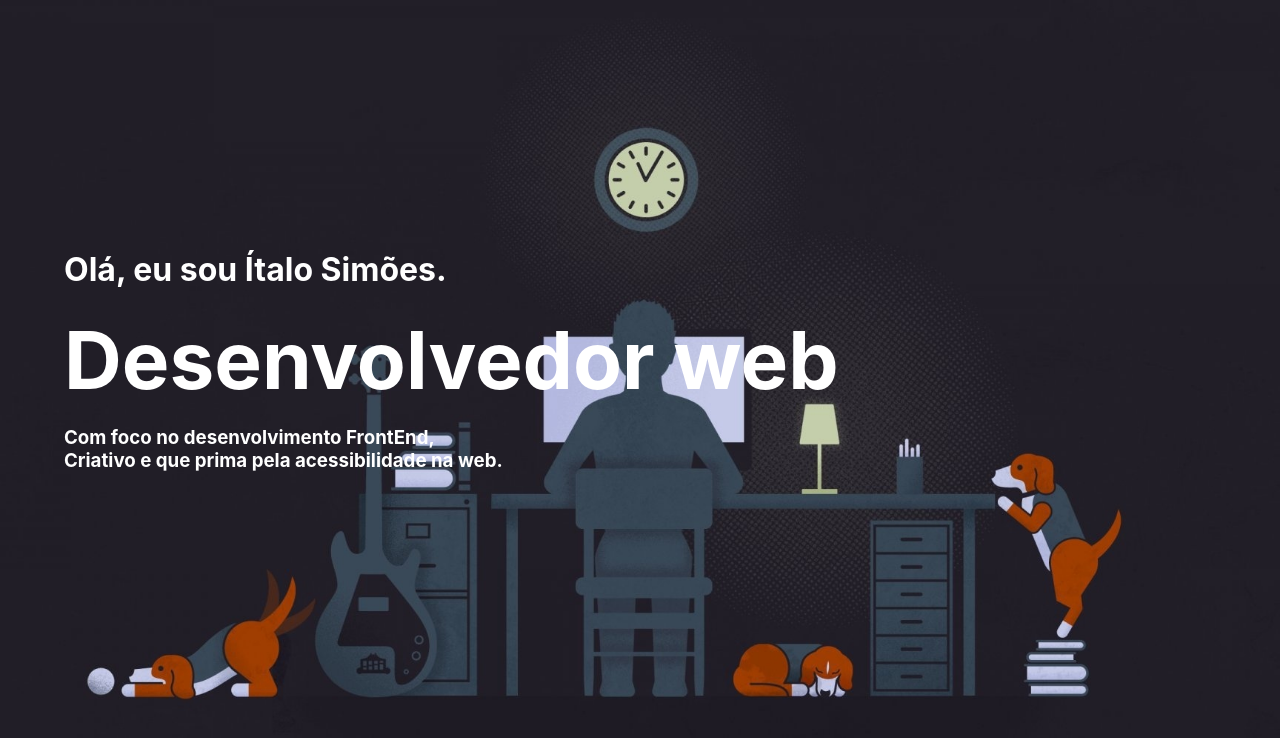
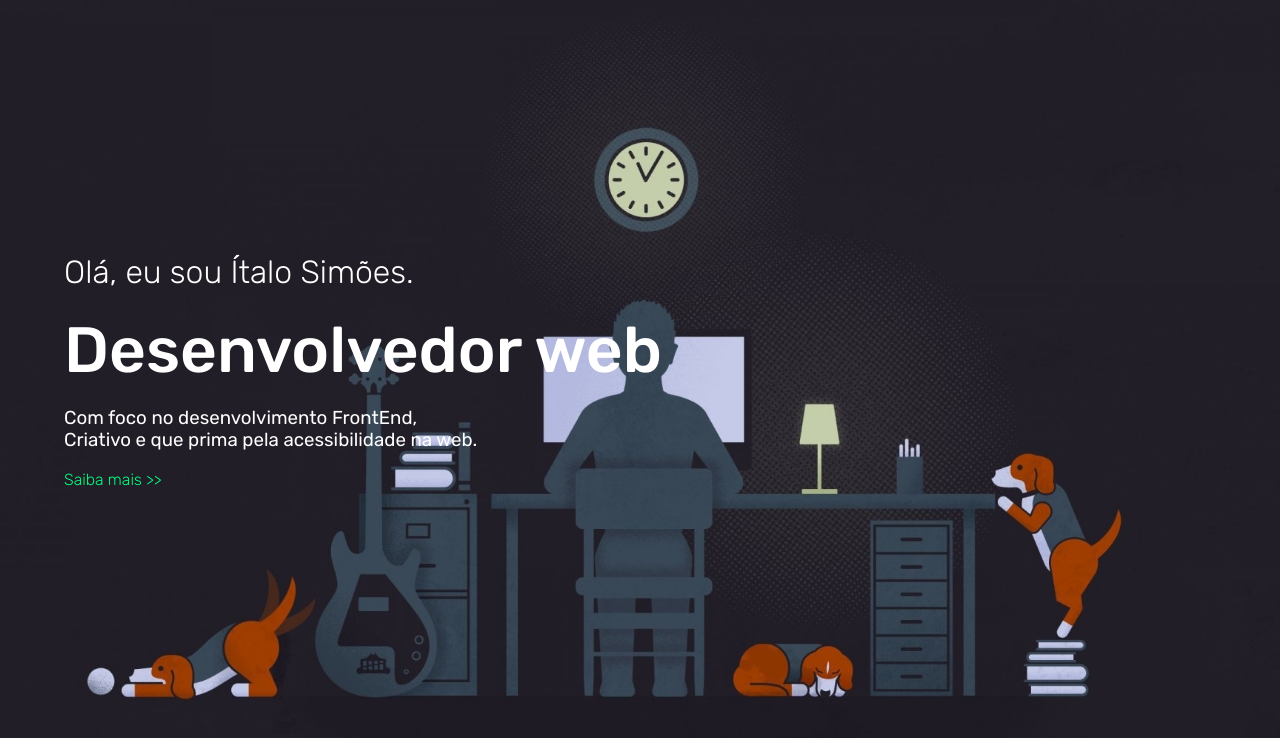
Before and after one commit to itsimoes/portfolio-site, a React (Create React App) app: page / in a window 1280 px wide. Shown: the top 738 px of the page. Built offline with nearby package versions, Linux system fonts and the light colour scheme.

Commit message:
Criacao de Pages e estilizacao do Home component

```diff
--- a/public/index.html
+++ b/public/index.html
@@ -1,14 +1,15 @@
 <!DOCTYPE html>
 <html lang="en">
+
 <head>
+  <link rel="preconnect" href="https://fonts.googleapis.com">
+  <link rel="preconnect" href="https://fonts.gstatic.com" crossorigin>
+  <link href="https://fonts.googleapis.com/css2?family=Rubik:wght@300;400;500;700&display=swap" rel="stylesheet">
   <meta charset="utf-8" />
   <link rel="icon" href="%PUBLIC_URL%/favicon.ico" />
   <meta name="viewport" content="width=device-width, initial-scale=1" />
   <meta name="theme-color" content="#000000" />
-    <meta
-      name="description"
-      content="Web site created using create-react-app"
-    />
+  <meta name="description" content="Web site created using create-react-app" />
   <link rel="apple-touch-icon" href="%PUBLIC_URL%/logo192.png" />
   <!--
       manifest.json provides metadata used when your web app is installed on a
@@ -26,6 +27,7 @@
     -->
   <title>Ítalo Simões - Desenvolvedor FrontEnd</title>
 </head>
+
 <body>
   <noscript>You need to enable JavaScript to run this app.</noscript>
   <div id="root"></div>
@@ -40,4 +42,5 @@
       To create a production bundle, use `npm run build` or `yarn build`.
     -->
 </body>
+
 </html>
--- a/src/App.css
+++ b/src/App.css
@@ -1,3 +1,4 @@
+
 .App {
   text-align: center;
 }
--- a/src/App.js
+++ b/src/App.js
@@ -1,11 +1,21 @@
 import './App.css';
 import Home from './components/Home/Home';
+import React from 'react';
+import { BrowserRouter as Router } from "react-router-dom";
+import { Routes, Route } from "react-router-dom";
 
 
 function App() {
   return (
-    <Home/>
-  );
+    <Router>
+      <Routes>
+        <Route path="/" element={<Home />} />
+        {/* <Route path="/pokemon-list" element={<Pokelist />} /> */}
+
+      </Routes>
+
+    </Router>
+  )
 }
 
 export default App;
--- a/src/components/Home/Home.jsx
+++ b/src/components/Home/Home.jsx
@@ -7,10 +7,10 @@ import './style.css'
 const Home = () => {
   return (
     <Container className='home-wrapper'>
-        <h1>Olá, eu sou Ítalo Simões.</h1>
+        <h1 className='presentation'>Olá, eu sou Ítalo Simões.</h1>
         <h2 className='title'>Desenvolvedor web</h2>
-        <h3>Com foco no desenvolvimento FrontEnd, <br/> Criativo e que prima pela acessibilidade na web.</h3>
-        {/* <Link to="/">Saiba mais...</Link> */}
+        <h3 className='resume'>Com foco no desenvolvimento FrontEnd, <br/> Criativo e que prima pela acessibilidade na web.</h3>
+        <Link to="/" className='links'>Saiba mais {'>>'}</Link>
     </Container>
   )
 }
--- a/src/components/Home/style.css
+++ b/src/components/Home/style.css
@@ -6,9 +6,22 @@
     align-items: flex-start;
 }
 
+.presentation {
+    font-weight: 300;
+}
+
 .title {
-    font-size: 5em;
-    /* margin: 0 auto;     */
+    font-size: 4em;
     margin-top: 0;
     margin-bottom: 0;
+    font-weight: 500;
 }
+
+.resume {
+    font-weight: 400;
+}
+
+.links {
+    color: springgreen;
+    text-decoration: none;
+}
--- a/src/index.css
+++ b/src/index.css
@@ -1,8 +1,10 @@
 body {
   margin: 0;
-  font-family: -apple-system, BlinkMacSystemFont, 'Segoe UI', 'Roboto', 'Oxygen',
+  font-family: 'Rubik', sans-serif;
+  font-weight: 300;
+  /* font-family: -apple-system, BlinkMacSystemFont, 'Segoe UI', 'Roboto', 'Oxygen',
     'Ubuntu', 'Cantarell', 'Fira Sans', 'Droid Sans', 'Helvetica Neue',
-    sans-serif;
+    sans-serif; */
   -webkit-font-smoothing: antialiased;
   -moz-osx-font-smoothing: grayscale;
   background-image: url('./assets/bg.jpg');
```
Also changed, not shown: src/pages/Home/index.jsx (added, +10 -0 lines). Lines whose indentation alone changed are shown as unchanged.
